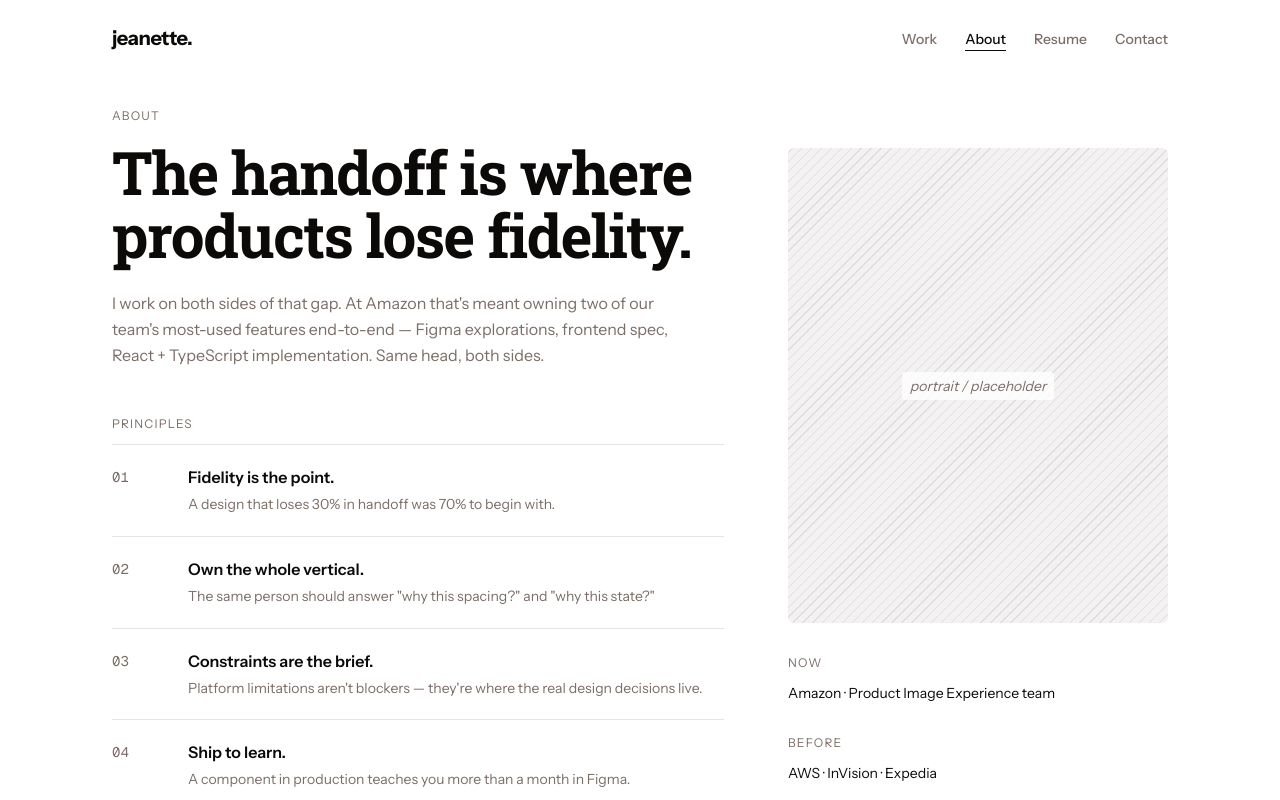
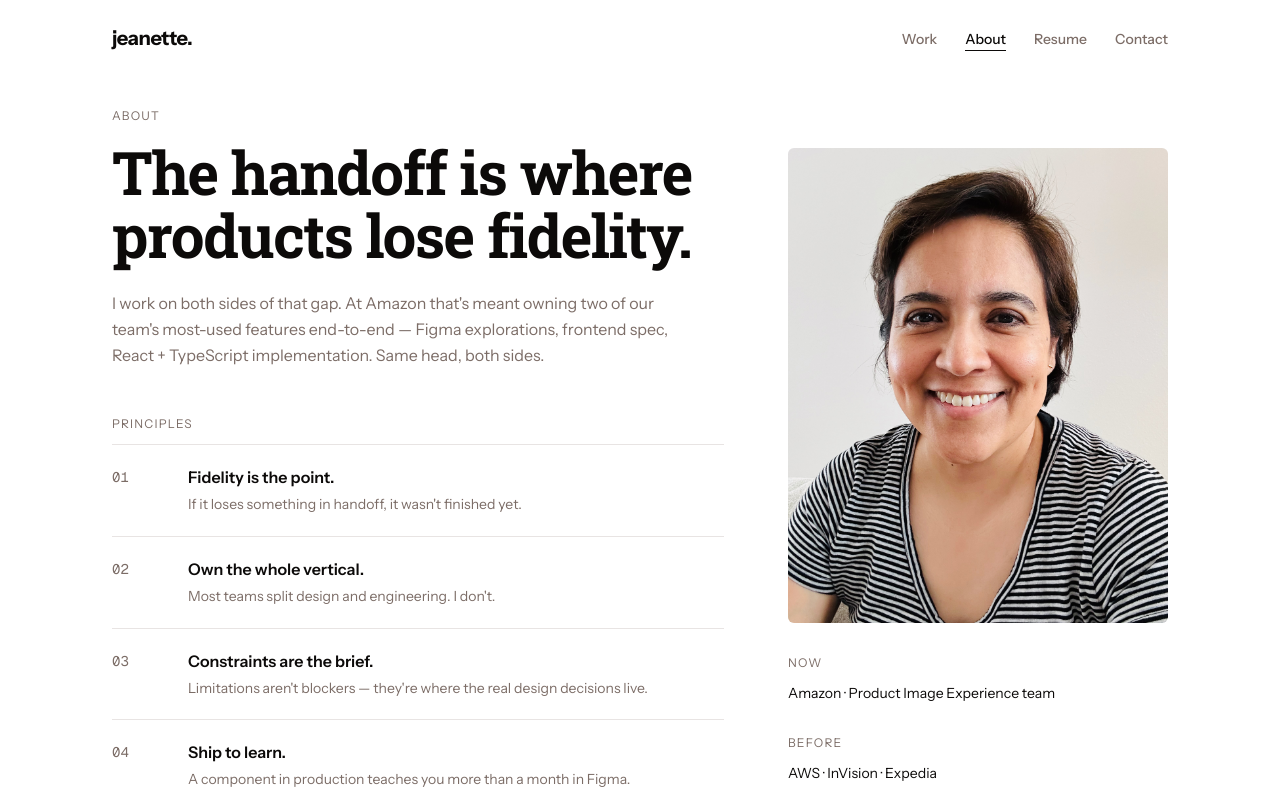
Before and after one commit to jeanettesilvas/portfolio, a Next.js app: page /about in a window 1280 px wide. Shown: the top 800 px of the page. Built offline with nearby package versions, Linux system fonts and the light colour scheme.

Commit message:
Add portrait photo and update about page principles
- Replace portrait placeholder with real image via next/image
- Update principles copy (01, 02, 03 body text)

Co-Authored-By: Claude Sonnet 4.6 <noreply@anthropic.com>

```diff
--- a/src/app/about/page.tsx
+++ b/src/app/about/page.tsx
@@ -1,20 +1,21 @@
+import Image from "next/image";
 import { Nav } from "@/components/nav";
 
 const principles = [
   {
     n: "01",
     title: "Fidelity is the point.",
-    body: "A design that loses 30% in handoff was 70% to begin with.",
+    body: "If it loses something in handoff, it wasn't finished yet.",
   },
   {
     n: "02",
     title: "Own the whole vertical.",
-    body: 'The same person should answer "why this spacing?" and "why this state?"',
+    body: "Most teams split design and engineering. I don't.",
   },
   {
     n: "03",
     title: "Constraints are the brief.",
-    body: "Platform limitations aren't blockers — they're where the real design decisions live.",
+    body: "Limitations aren't blockers — they're where the real design decisions live.",
   },
   {
     n: "04",
@@ -104,7 +105,16 @@ export default function AboutPage() {
           {/* Right column */}
           <aside className="space-y-8 md:pt-10">
             {/* Portrait */}
-            <Placeholder label="portrait / placeholder" className="aspect-[4/5] w-full" />
+            <div className="relative aspect-[4/5] w-full rounded-sm overflow-hidden">
+              <Image
+                src="/portrait.jpeg"
+                alt="Jeanette Silvas"
+                fill
+                className="object-cover"
+                sizes="(max-width: 768px) 100vw, 380px"
+                priority
+              />
+            </div>
 
             {/* Now */}
             <div>
```
Also changed, not shown: public/portrait.jpeg (added).
